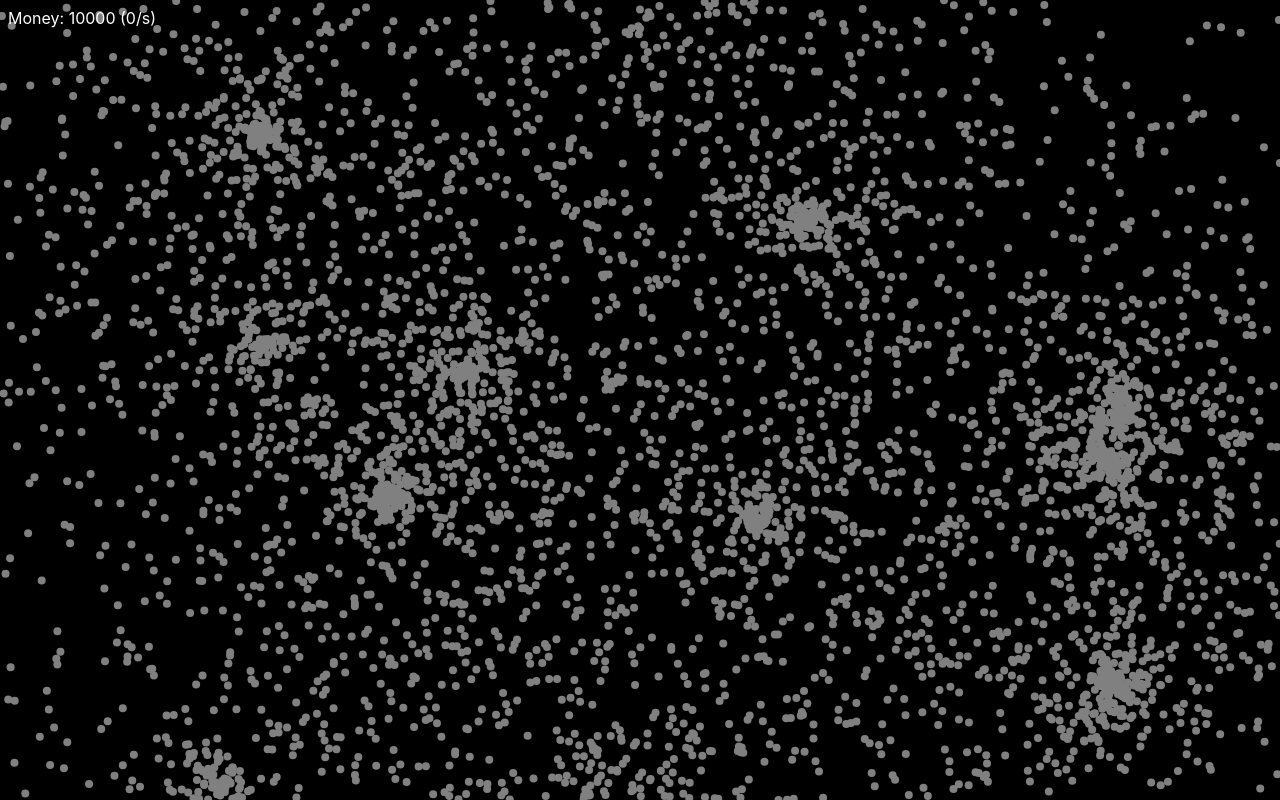
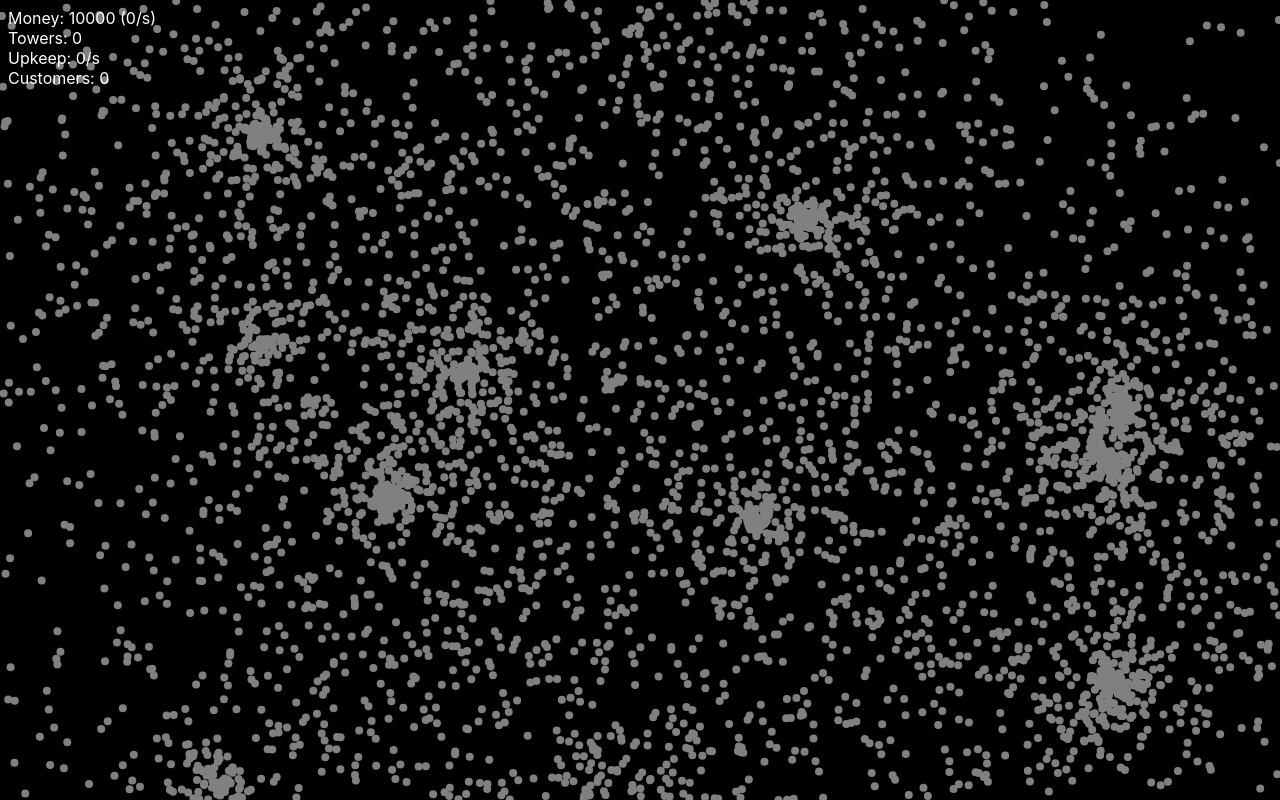
Before and after one commit to painkillergis/parcels, a React (Create React App) app: page / in a window 1280 px wide. Built offline with nearby package versions, Linux system fonts and the light colour scheme.

Commit message:
print tower count, upkeep, and customer count

```diff
--- a/src/App.tsx
+++ b/src/App.tsx
@@ -11,6 +11,8 @@ function App() {
 
   const [money, setMoney] = useState(0)
   const [moneyRate, setMoneyRate] = useState(0)
+  const [towers, setTowers] = useState([])
+  const [customers, setCustomers] = useState([])
   const [message, setMessage] = useState<string>()
   const lastMoney = useRef(money)
   useEffect(() => {
@@ -24,6 +26,10 @@ function App() {
           setMoneyRate(action.payload - lastMoney.current)
           lastMoney.current = action.payload
           return setMoney(action.payload)
+        case 'updateTowers':
+          return setTowers(action.payload)
+        case 'updateCustomers':
+          return setCustomers(action.payload)
         default:
           throw new Error(`irreducible type '${action.type}'`)
       }
@@ -99,7 +105,19 @@ function App() {
         id="hud"
         style={{ position: 'fixed', padding: '0.5em', color: 'white' }}
       >
-        Money: {money} ({moneyRate}/s)
+        <div>
+          Money: {money} ({moneyRate}/s){' '}
+        </div>
+        <div>Towers: {towers.length}</div>
+        <div>
+          Upkeep:{' '}
+          {towers.reduce(
+            (upkeep, { baseUpkeep }) => upkeep + baseUpkeep,
+            0,
+          )}
+          /s
+        </div>
+        <div>Customers: {customers.length}</div>
       </div>
       <Notifications>
         <Notification
--- a/src/GameEngine.ts
+++ b/src/GameEngine.ts
@@ -191,6 +191,14 @@ class GameEngine {
   setMoney(money: number) {
     this.money = money
     this.dispatch({ type: 'updateMoney', payload: money })
+    this.dispatch({
+      type: 'updateTowers',
+      payload: this.towers,
+    })
+    this.dispatch({
+      type: 'updateCustomers',
+      payload: this.customers.filter(({ isServiced }) => isServiced),
+    })
   }
 
   dispatch(action: Action) {
```
